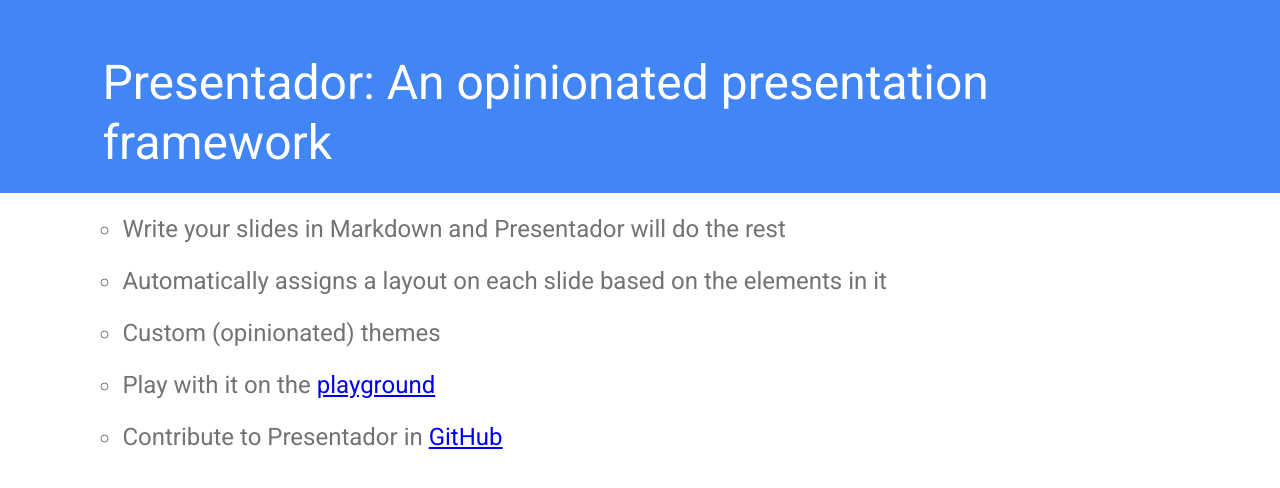
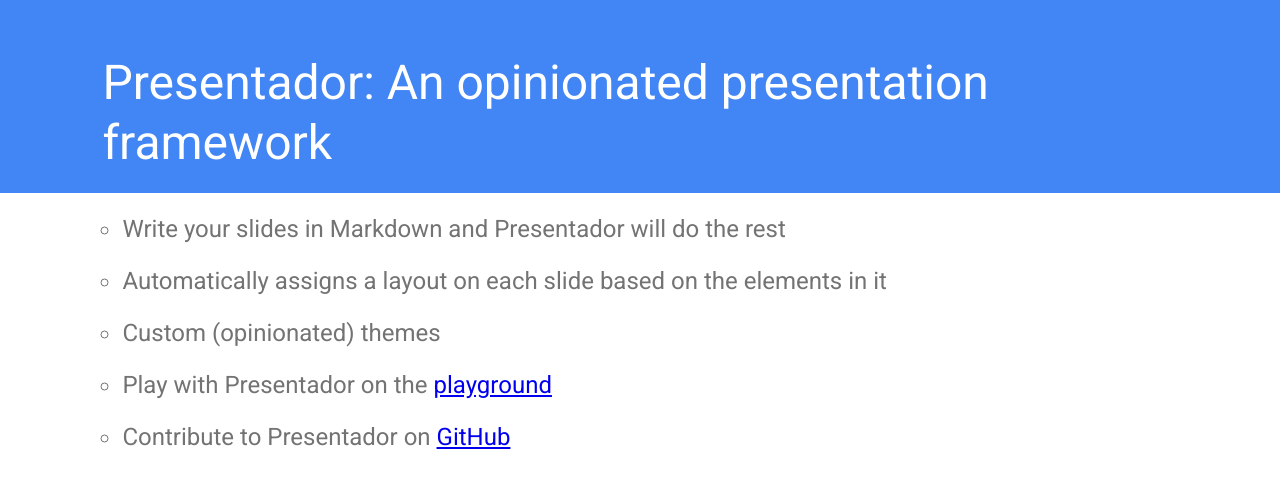
Before and after one commit to kbariotis/presentador, a plain HTML site: page index.html in a window 1280 px wide. Shown: the part 112-600 px from the top of the page. Drawn offline with Linux system fonts and the light colour scheme.

Commit message:
deploy: 8445aaef7b9c91045d1eaf3cdf4bc545f97e4a48

```diff
--- a/index.html
+++ b/index.html
@@ -1 +1 @@
-<!doctype html><html><head><meta charset="utf-8"/><title>Presentador - An opinionated presentation framework</title><meta name="description" content="Just write what you want to present and it will do the rest."><meta name="viewport" content="width=device-width,initial-scale=1"></head><body><div class="headerList"><div class="top"><h1>Presentador: An opinionated presentation framework</h1></div><div class="bottom"><ul><li>Write your slides in Markdown and Presentador will do the rest</li><li>Automatically assigns a layout on each slide based on the elements in it</li><li>Custom (opinionated) themes</li><li>Play with it on the <a href="playground.html">playground</a></li><li>Contribute to Presentador in <a href="https://github.com/kbariotis/playground">GitHub</a></li></ul></div></div><script src="index.js"></script></body></html>
+<!doctype html><html><head><meta charset="utf-8"/><title>Presentador - An opinionated presentation framework</title><meta name="description" content="Just write what you want to present and it will do the rest."><meta name="viewport" content="width=device-width,initial-scale=1"></head><body><div class="headerList"><div class="top"><h1>Presentador: An opinionated presentation framework</h1></div><div class="bottom"><ul><li>Write your slides in Markdown and Presentador will do the rest</li><li>Automatically assigns a layout on each slide based on the elements in it</li><li>Custom (opinionated) themes</li><li>Play with Presentador on the <a href="playground.html">playground</a></li><li>Contribute to Presentador on <a href="https://github.com/kbariotis/presentador">GitHub</a></li></ul></div></div><script src="index.js"></script></body></html>
```
